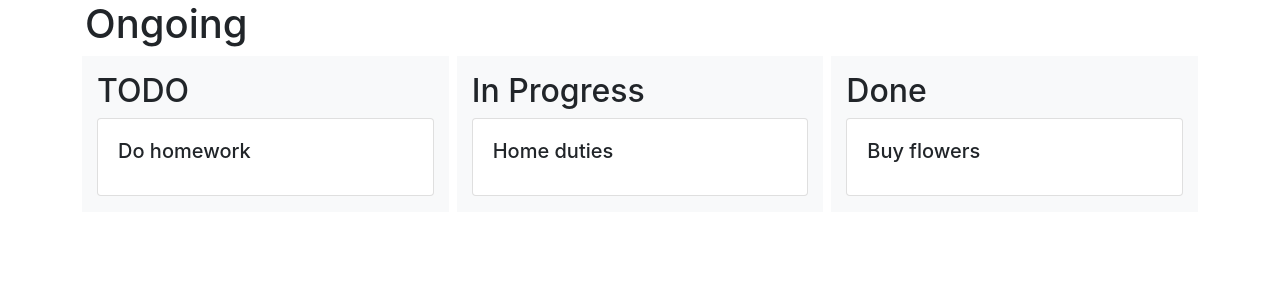
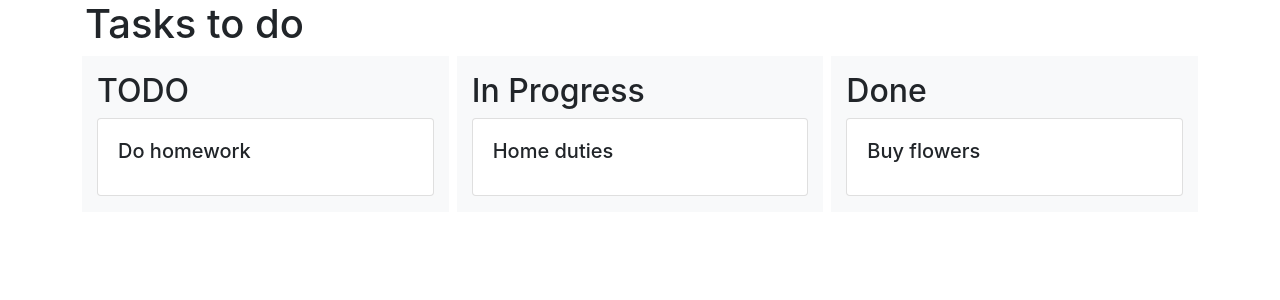
Before and after one commit to flareair/ongoing, a React (Create React App) app: page / in a window 1280 px wide. Shown: the top 300 px of the page. Built offline with nearby package versions, Linux system fonts and the light colour scheme.

Commit message:
Refactor to use reselect

```diff
--- a/src/app/App.js
+++ b/src/app/App.js
@@ -1,16 +1,17 @@
-import React from 'react';
+import React, { Component } from 'react';
+
 import './App.scss';
+
 import Board from '../board/Board';
 
-function App() {
-  return (
-    <div className="app">
-      <div className="header container">
-        <h1>Ongoing</h1>
+class App extends Component {
+  render() {
+    return (
+      <div className="app">
+        <Board />
       </div>
-      <Board />
-    </div>
-  );
+    );
+  }
 }
 
 export default App;
--- a/src/board/Board.js
+++ b/src/board/Board.js
@@ -1,12 +1,14 @@
 import React from 'react';
+import { connect } from 'react-redux';
+import { createStructuredSelector } from 'reselect';
 
 import Status from '../status/Status';
-import { connect } from 'react-redux';
 
 class Board extends React.Component {
   render() {
     return (
       <main className="container">
+        <h1>{this.props.board.name}</h1>
         <div className="row px-2">
           {
             this.props.statuses.map(status => {
@@ -19,17 +21,19 @@ class Board extends React.Component {
   }
 }
 
-function mapStateToProps(state) {
-  function getStatuses(state) {
-    return state.allStatuses.map(status => state.statusesById[status]);
-  }
+function getStatuses(state) {
+  return state.allStatuses.map(status => state.statusesById[status]);
+}
 
-  return {
-    board: state.board,
-    statuses: getStatuses(state)
-  }
+function getBoardInfo(state) {
+  return state.board;
 }
 
 export default connect(
-  mapStateToProps
+  createStructuredSelector(
+    {
+      board: getBoardInfo,
+      statuses: getStatuses
+    }
+  )
 )(Board);
```
